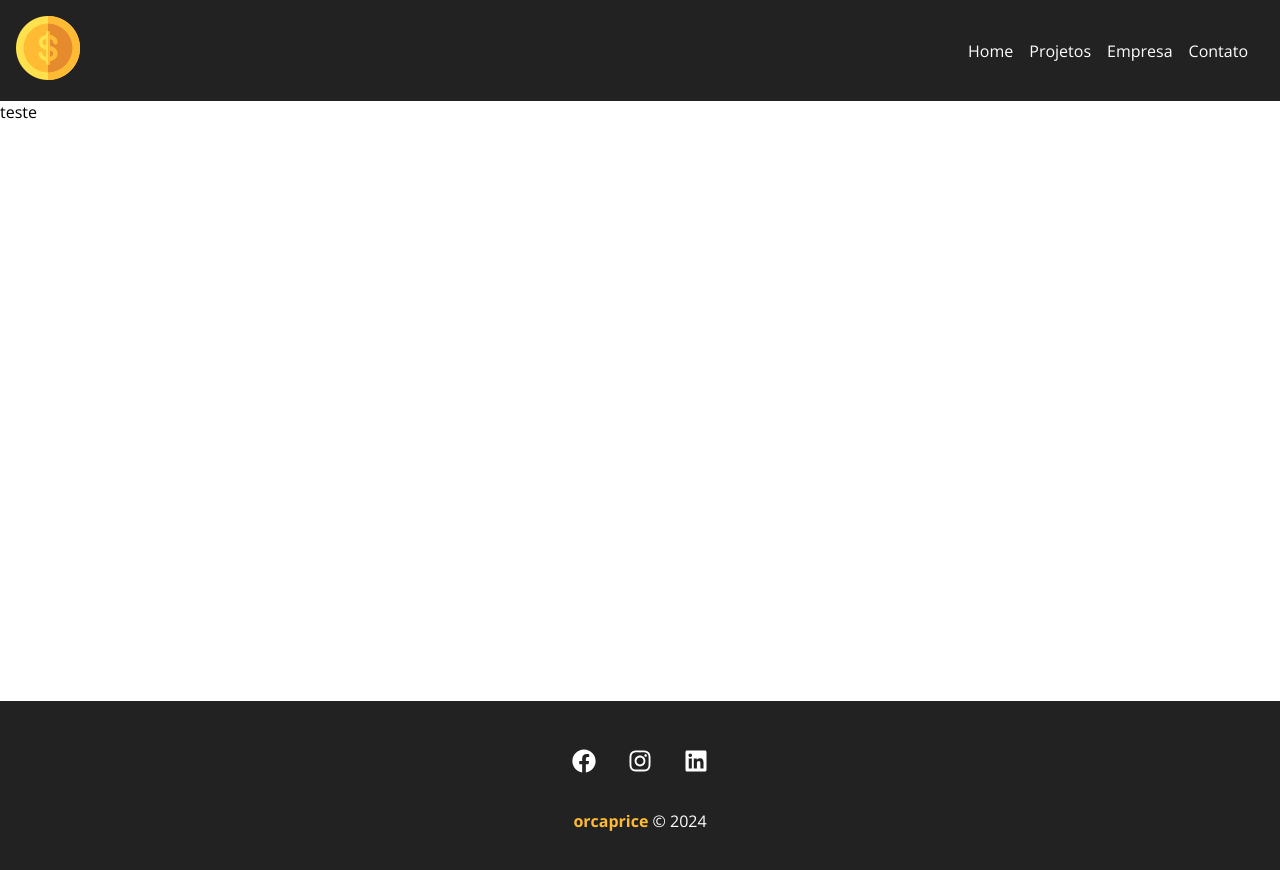
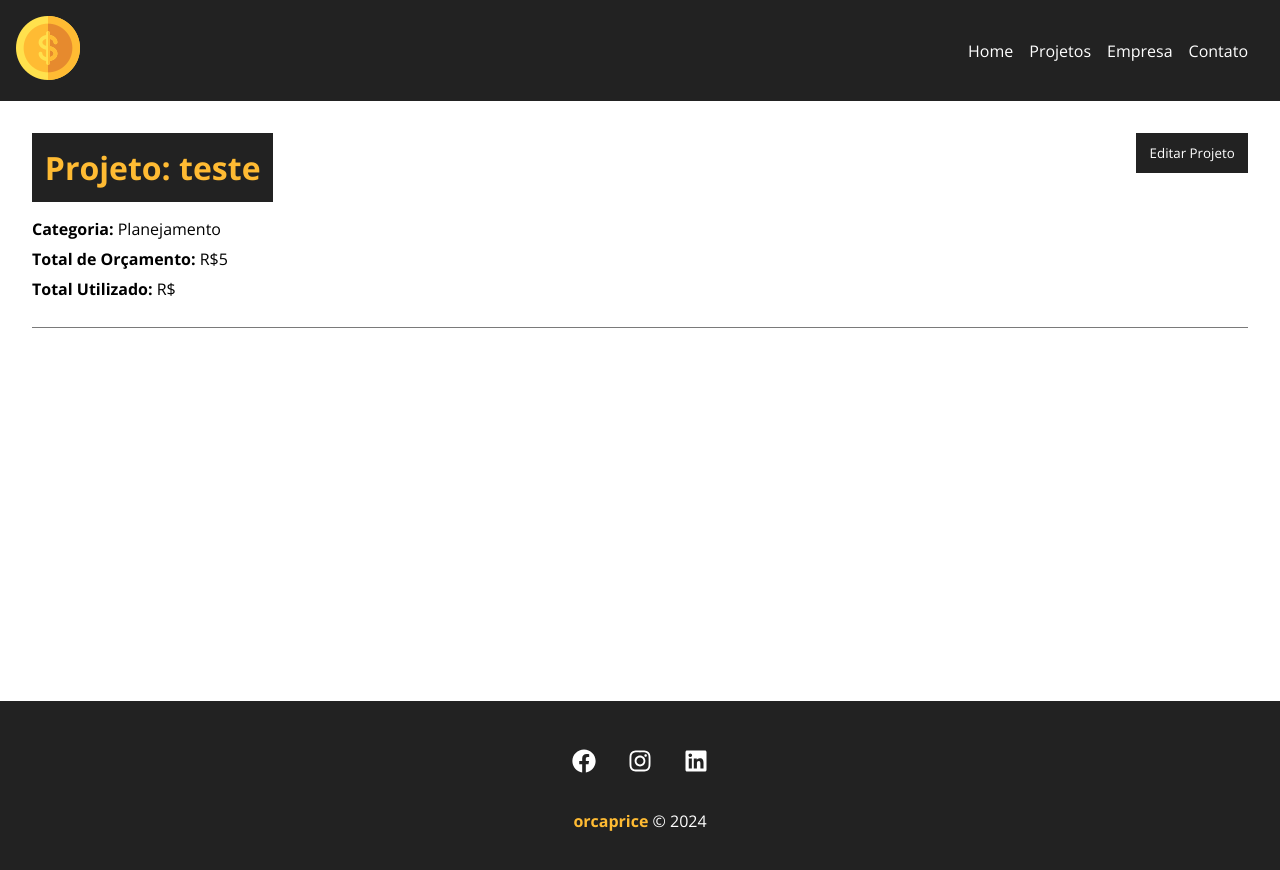
Before and after one commit to kauecavalcante/orcaprice, a React (Create React App) app: page /project/08b5 in a window 1280 px wide. Shown: the top 870 px of the page. Built offline with nearby package versions, Linux system fonts and the light colour scheme; data requests are answered from the project's data file.

Commit message:
criação da vizu

```diff
--- a/src/components/pages/Project.js
+++ b/src/components/pages/Project.js
@@ -2,6 +2,9 @@
 
 import { useParams } from 'react-router-dom'
 import { useState, useEffect } from 'react'
+
+import Loading from '../layout/loading'
+import Container from '../layout/Container'
 
 function Project(){
 
@@ -9,8 +12,11 @@
 
     const [project, setProject] = useState([])
 
+    const [showProjectForm, setShowrojectForm] = useState(false)
+
     useEffect(() => {
 
+       setTimeout(() => {
         fetch(`http://localhost:3001/projects/${id}`, {
             method: 'GET',
             headers: {
@@ -21,13 +27,41 @@
             setProject(data)
         })
         .catch(err => console.log)
+       }, 300)
 
     }, [id])
 
-    return (
-        <p>{project.name}</p>
-    )
-}
+    function toggleProjectForm(){
+        setShowrojectForm(!showProjectForm)
+    }
 
+    return <> {project.name ? (
+        <div className={styles.project_details}>
+            <Container customClass='column'>
+                <div className={styles.details_container}>
+                    <h1>Projeto: {project.name}</h1>
+                    <button className={styles.btn} onClick={toggleProjectForm}> {!showProjectForm ? 'Editar Projeto': 'Fechar'} </button>
+                    {!showProjectForm ? (
+                        <div className={styles.project_info}>
+                            <p>
+                                <span>Categoria: </span> {project.category.name}
+                            </p>
+                            <p>
+                                <span>Total de Orçamento: </span> R${project.budget}
+                            </p>
+                            <p>
+                                <span>Total Utilizado: </span> R${project.cost}
+                            </p>
+                        </div>
+                    ) : (
+                        <div className={styles.project_info}>
+                            <p>Form</p>
+                        </div>
+                    ) }
+                </div>
+            </Container>
+        </div>
+       ) : <Loading/>}</>
+    }
 
 export default Project
--- a/src/components/pages/Project.module.css
+++ b/src/components/pages/Project.module.css
@@ -0,0 +1,48 @@
+.project_details {
+    padding: 2em;
+}
+
+.project_details h1,
+.project_details h2,
+.project_details p{
+    margin-bottom: 0.5em;
+}
+
+.project_details h1{
+    background-color: #222;
+    color: #ffbb33;
+    padding: 0.4em;
+}
+
+.project_details span{
+    font-weight: bold;
+}
+
+.details_container,
+.service_form_container{
+    border-bottom: 1px solid #7a7a7a;
+    margin-bottom: 1.2em;
+    padding-bottom: 1.2em;
+    display: flex;
+    justify-content: space-between;
+    flex-wrap: wrap;
+}
+
+.btn{
+    background-color: #222;
+    color: #FFF;
+    padding: 0.5em 1em;
+    text-decoration: none;
+    transition: 0.5s;
+    cursor: pointer;
+    max-height: 40px;
+    border: none;
+}
+
+.btn:hover{
+    color: #ffbb33;
+}
+
+.project_info{
+    width: 100%;
+}
```
